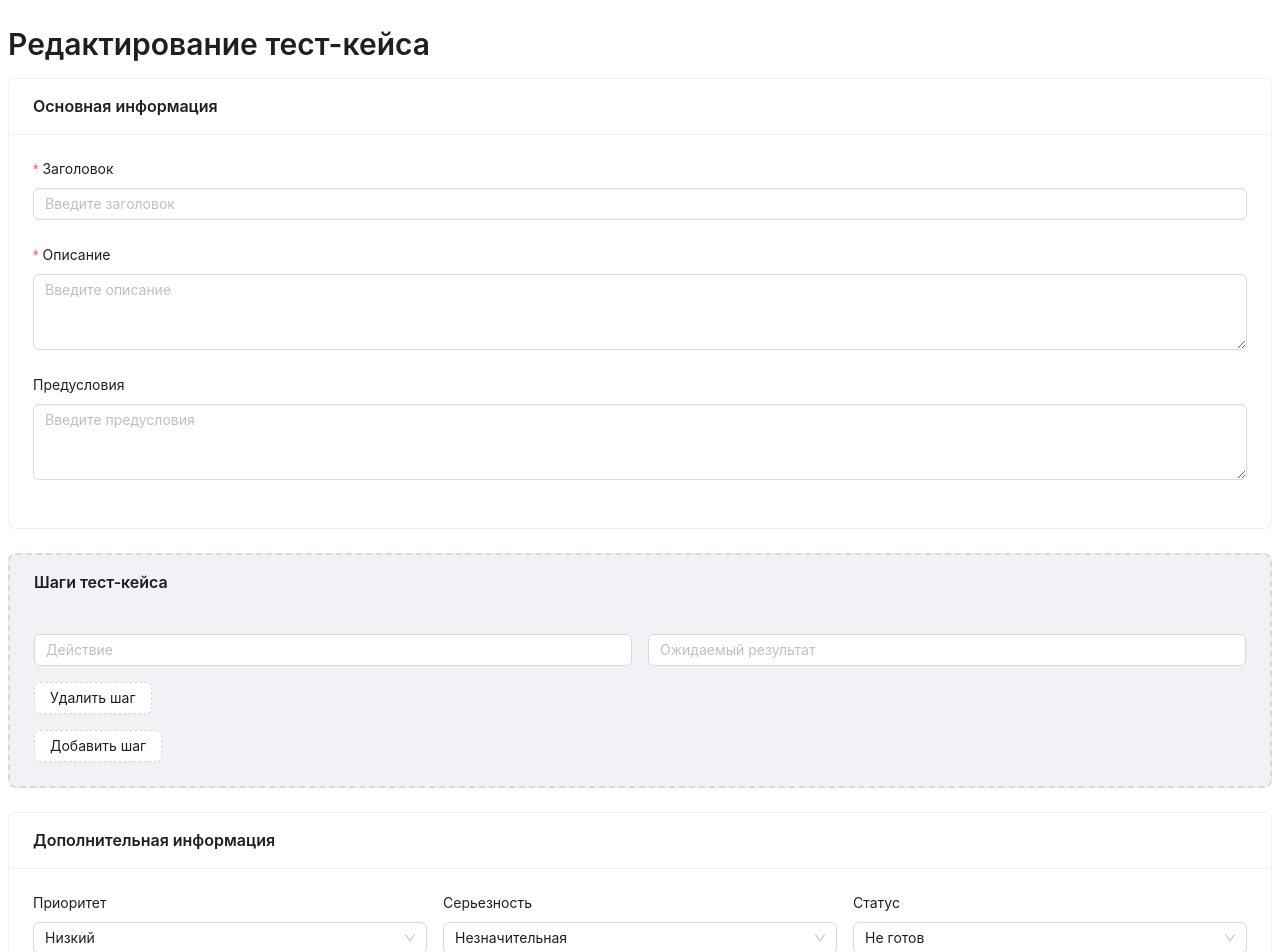
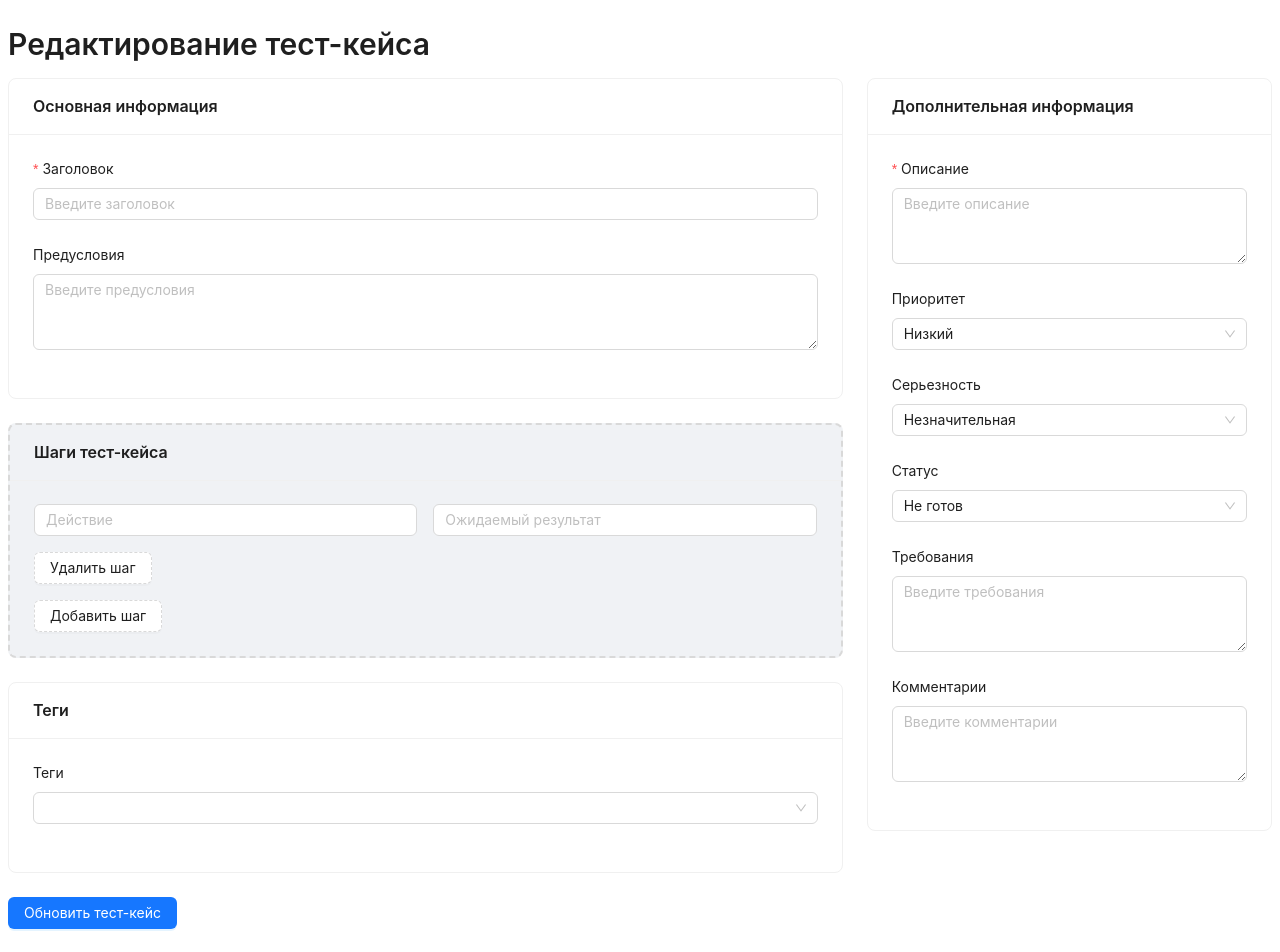
Before and after one commit to ivonin85/my-app, a React (Create React App) app in the folder frontend/: page /testcases/1 in a window 1280 px wide. Shown: the top 952 px of the page. Built offline with nearby package versions, Linux system fonts and the light colour scheme; no server answers.

Commit message:
разделил тест-кейс на 'rhfys

```diff
--- a/frontend/src/pages/test_case/TestCaseForm.js
+++ b/frontend/src/pages/test_case/TestCaseForm.js
@@ -103,20 +103,15 @@ const TestCaseForm = () => {
         <div>
             <Title level={2}>{testCaseId ? 'Редактирование тест-кейса' : 'Создание тест-кейса'}</Title>
             <Form onFinish={handleSubmit} layout="vertical">
+                <Row gutter={24}>
+                    {/* Левая часть */}
+                    <Col span={16}>
                         <Card title="Основная информация" bordered={true} style={{ marginBottom: '24px' }}>
                             <Form.Item label="Заголовок" required>
                                 <Input
                                     value={title}
                                     onChange={(e) => setTitle(e.target.value)}
                                     placeholder="Введите заголовок"
-                        />
-                    </Form.Item>
-                    <Form.Item label="Описание" required>
-                        <TextArea
-                            value={description}
-                            onChange={(e) => setDescription(e.target.value)}
-                            placeholder="Введите описание"
-                            rows={3}
                                 />
                             </Form.Item>
                             <Form.Item label="Предусловия">
@@ -129,7 +124,7 @@ const TestCaseForm = () => {
                             </Form.Item>
                         </Card>
 
-                {/* Секция с шагами */}
+                        {/* Шаги тест-кейса */}
                         <Card
                             title="Шаги тест-кейса"
                             bordered={true}
@@ -165,37 +160,7 @@ const TestCaseForm = () => {
                             <Button type="dashed" onClick={addStep}>Добавить шаг</Button>
                         </Card>
 
-                <Card title="Дополнительная информация" bordered={true} style={{ marginBottom: '24px' }}>
-                    <Row gutter={16}>
-                        <Col span={8}>
-                            <Form.Item label="Приоритет">
-                                <Select value={priority} onChange={setPriority}>
-                                    <Select.Option value="high">Высокий</Select.Option>
-                                    <Select.Option value="medium">Средний</Select.Option>
-                                    <Select.Option value="low">Низкий</Select.Option>
-                                </Select>
-                            </Form.Item>
-                        </Col>
-                        <Col span={8}>
-                            <Form.Item label="Серьезность">
-                                <Select value={severity} onChange={setSeverity}>
-                                    <Select.Option value="critical">Критическая</Select.Option>
-                                    <Select.Option value="major">Серьезная</Select.Option>
-                                    <Select.Option value="minor">Незначительная</Select.Option>
-                                </Select>
-                            </Form.Item>
-                        </Col>
-                        <Col span={8}>
-                            <Form.Item label="Статус">
-                                <Select value={status} onChange={setStatus}>
-                                    <Select.Option value="Ready">Готов</Select.Option>
-                                    <Select.Option value="Not Ready">Не готов</Select.Option>
-                                    <Select.Option value="In Review">На редактировании</Select.Option>
-                                    <Select.Option value="Needs Update">Необходимо актуализировать</Select.Option>
-                                </Select>
-                            </Form.Item>
-                        </Col>
-                    </Row>
+                        <Card title="Теги" bordered={true} style={{ marginBottom: '24px' }}>
                             <Form.Item label="Теги">
                                 <Select
                                     mode="multiple"
@@ -204,6 +169,50 @@ const TestCaseForm = () => {
                                     options={allTags.map(tag => ({ value: tag.id, label: tag.name }))}
                                 />
                             </Form.Item>
+                        </Card>
+                    </Col>
+
+                    {/* Правая часть */}
+                    <Col span={8}>
+                        <Card title="Дополнительная информация" bordered={true} style={{ marginBottom: '24px' }}>
+                            <Form.Item label="Описание" required>
+                                <TextArea
+                                    value={description}
+                                    onChange={(e) => setDescription(e.target.value)}
+                                    placeholder="Введите описание"
+                                    rows={3}
+                                />
+                            </Form.Item>
+                            <Row gutter={16}>
+                                <Col span={24}>
+                                    <Form.Item label="Приоритет">
+                                        <Select value={priority} onChange={setPriority}>
+                                            <Select.Option value="Высокий">Высокий</Select.Option>
+                                            <Select.Option value="Средний">Средний</Select.Option>
+                                            <Select.Option value="Низкий">Низкий</Select.Option>
+                                        </Select>
+                                    </Form.Item>
+                                </Col>
+                                <Col span={24}>
+                                    <Form.Item label="Серьезность">
+                                        <Select value={severity} onChange={setSeverity}>
+                                            <Select.Option value="Критическая">Критическая</Select.Option>
+                                            <Select.Option value="Серьезная">Серьезная</Select.Option>
+                                            <Select.Option value="Незначительная">Незначительная</Select.Option>
+                                        </Select>
+                                    </Form.Item>
+                                </Col>
+                                <Col span={24}>
+                                    <Form.Item label="Статус">
+                                        <Select value={status} onChange={setStatus}>
+                                            <Select.Option value="Готов">Готов</Select.Option>
+                                            <Select.Option value="Не готов">Не готов</Select.Option>
+                                            <Select.Option value="На редактировании">На редактировании</Select.Option>
+                                            <Select.Option value="Необходимо актуализировать">Необходимо актуализировать</Select.Option>
+                                        </Select>
+                                    </Form.Item>
+                                </Col>
+                            </Row>
                             <Form.Item label="Требования">
                                 <TextArea
                                     value={requirements}
@@ -221,6 +230,8 @@ const TestCaseForm = () => {
                                 />
                             </Form.Item>
                         </Card>
+                    </Col>
+                </Row>
 
                 <Form.Item>
                     <Button type="primary" htmlType="submit">
```
Lines whose indentation alone changed are shown as unchanged.
